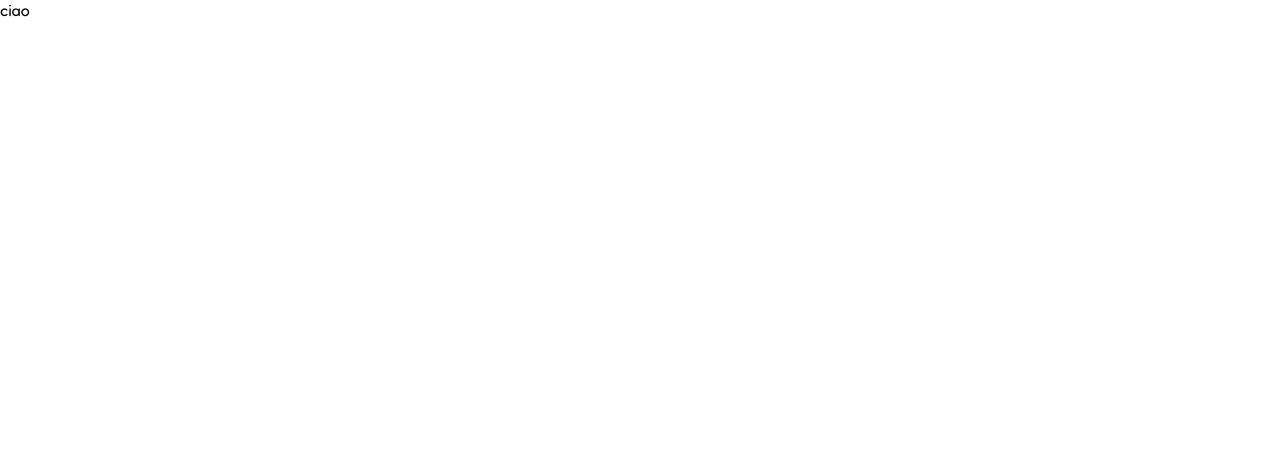
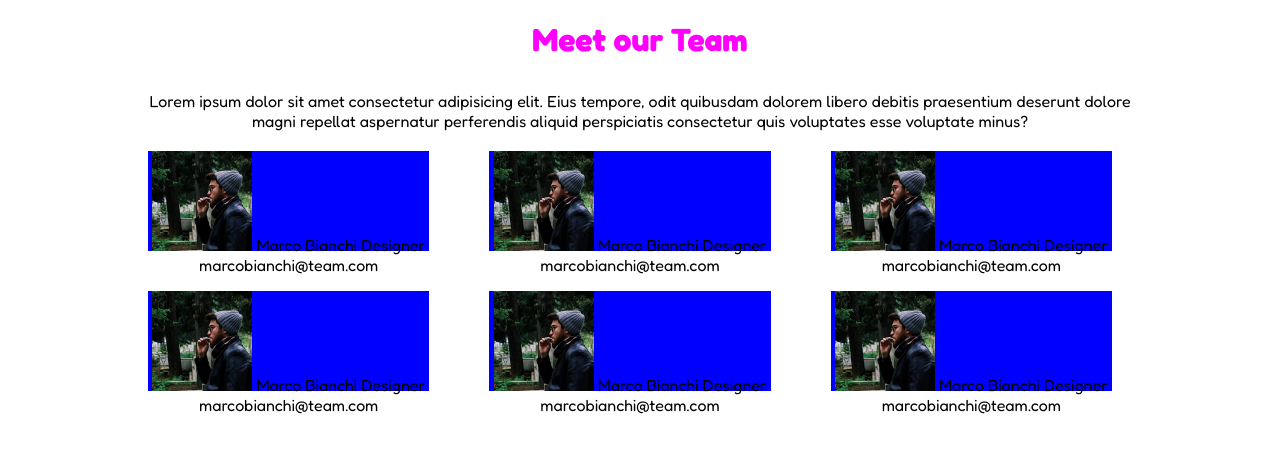
Before and after one commit to silvanoguel/html-css-float-cards, a plain HTML site: page index.html in a window 1280 px wide. Drawn offline with Linux system fonts and the light colour scheme.

Commit message:
add:boxes

```diff
--- a/css/style.css
+++ b/css/style.css
@@ -5,8 +5,14 @@
     box-sizing: border-box;
 }
 
+.clearfix::after {
+    content: "";
+    display: table;
+    clear: both;
+}
+
 img {
-    max-width: 100%;
+    max-height: 100%;
 }
 
 /* COMMON */
@@ -14,3 +20,34 @@ body {
     font-family: 'Fredoka', sans-serif;
     color: black;
 }
+
+.container {
+    width: 80%;
+    max-width: 1100px;
+    margin: 0 auto;
+    margin-top: 2rem;
+    text-align: center;
+}
+
+/* Typography */
+h1 {
+    color: fuchsia;
+    text-align: center;
+    margin: 20px;
+}
+
+
+/* Layout */
+.col {
+    width: calc(100% / 3 - 20px);
+    float: left;
+    margin-right: 20px;
+    text-align: center;
+    padding: 20px;
+}
+
+.bluebox {
+    background-color: blue;
+    height: 100px;
+
+}
--- a/index.html
+++ b/index.html
@@ -13,7 +13,89 @@
 </head>
 
 <body>
-    ciao
+    <!-- header -->
+    <header>
+        <h1>Meet our Team</h1>
+    </header>
+    <!-- /header -->
+
+    <!-- main -->
+    <main>
+        <div class="container">
+            <p>Lorem ipsum dolor sit amet consectetur adipisicing elit. Eius tempore, odit quibusdam dolorem libero debitis praesentium deserunt dolore magni repellat aspernatur perferendis aliquid perspiciatis consectetur quis voluptates esse voluptate minus?</p>
+
+            <!-- Grid -->
+            <div class="row clearfix">
+                <div class="col">
+                    <div class="bluebox">
+                        <img src="img/male1.png" alt="">
+                        <span>Marco Bianchi</span>
+                        <span>Designer</span>
+                        <span>marcobianchi@team.com</span>
+                    </div>
+                </div>
+
+                <div class="col">
+                    <div class="bluebox">
+                        <img src="img/male1.png" alt="">
+                        <span>Marco Bianchi</span>
+                        <span>Designer</span>
+                        <span>marcobianchi@team.com</span>
+                    </div>
+                </div>
+
+                <div class="col">
+                    <div class="bluebox">
+                        <img src="img/male1.png" alt="">
+                        <span>Marco Bianchi</span>
+                        <span>Designer</span>
+                        <span>marcobianchi@team.com</span>
+                    </div>
+                </div>
+
+            </div>
+
+            <!-- /Grid -->
+
+                <!-- Grid -->
+                <div class="row clearfix">
+                    <div class="col">
+                        <div class="bluebox">
+                            <img src="img/male1.png" alt="">
+                            <span>Marco Bianchi</span>
+                            <span>Designer</span>
+                            <span>marcobianchi@team.com</span>
+                        </div>
+                    </div>
+
+                    <div class="col">
+                        <div class="bluebox">
+                            <img src="img/male1.png" alt="">
+                            <span>Marco Bianchi</span>
+                            <span>Designer</span>
+                            <span>marcobianchi@team.com</span>
+                        </div>
+                    </div>
+
+                    <div class="col">
+                        <div class="bluebox">
+                            <img src="img/male1.png" alt="">
+                            <span>Marco Bianchi</span>
+                            <span>Designer</span>
+                            <span>marcobianchi@team.com</span>
+                        </div>
+                    </div>
+
+                </div>
+        </div>
+        <!-- /Grid -->
+
+
+
+    </main>
+    <!-- main -->
+
+
 
 </body>
 </html>
```
